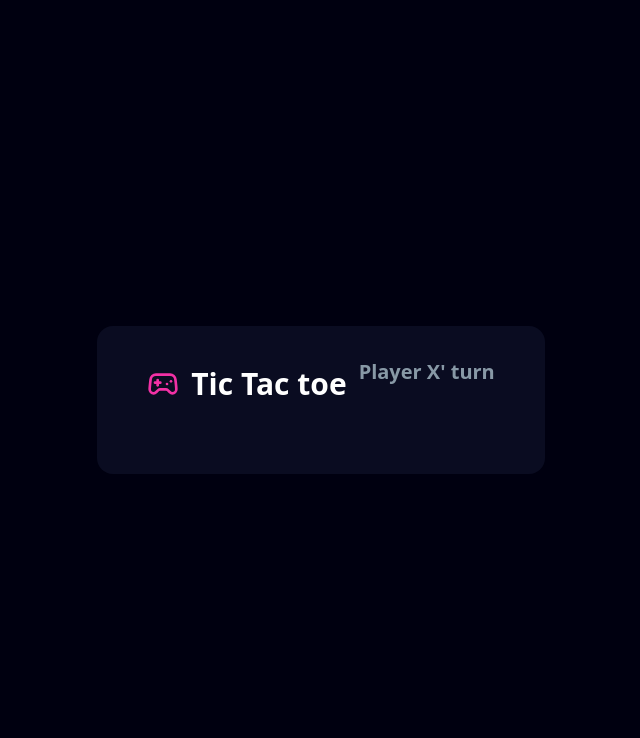
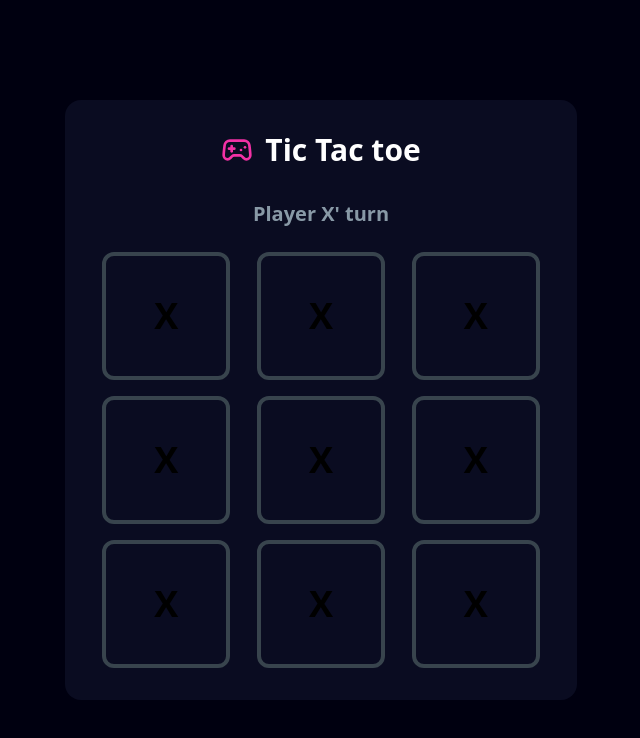
Before and after one commit to CriptX-42/tic-tac-toe, a React (Vite) app: page / in a window 1280 px wide. Shown: the top 738 px of the page, without its empty margins (319-959 px from the left). Built offline with nearby package versions, Linux system fonts and the light colour scheme.

Commit message:
🎉  - Construindo board

```diff
--- a/src/App.tsx
+++ b/src/App.tsx
@@ -1,21 +1,20 @@
 import { Gamepad2 } from "lucide-react";
+import Board from "./Board";
 
 function App() {
   return (
     <main className="flex min-h-screen flex-col items-center justify-center bg-blue-200">
-      <div className="w-full max-w-md rounded-2xl bg-blue-100 p-8">
+      <div className="w-full max-w-lg rounded-2xl bg-blue-100 p-8">
         <div className="mb-8 flex items-center justify-center gap-3">
           <Gamepad2 className="h-8 w-8 text-pink" />
           <h1 className="text-center text-3xl font-bold text-white">
             Tic Tac toe
           </h1>
-
-          <div className="mb-6 text-center">
-            <p className="text-xl font-semibold text-gray-100">
-              Player X' turn{" "}
-            </p>
-          </div>
         </div>
+        <div className="mb-6 text-center">
+          <p className="text-xl font-semibold text-gray-100">Player X' turn </p>
+        </div>
+        <Board />
       </div>
     </main>
   );
--- /dev/null
+++ b/src/Board.tsx
@@ -0,0 +1,21 @@
+import Square from "./Square";
+
+function Board() {
+  return (
+    <div className="grid max-w-[28rem] grid-cols-3 gap-4">
+      <Square />
+      <Square />
+      <Square />
+
+      <Square />
+      <Square />
+      <Square />
+
+      <Square />
+      <Square />
+      <Square />
+    </div>
+  );
+}
+
+export default Board;
--- /dev/null
+++ b/src/Square.tsx
@@ -0,0 +1,9 @@
+function Square() {
+  return (
+    <button className="mx-auto h-32 w-32 rounded-xl border-4 border-gray-200 text-4xl font-bold">
+      X
+    </button>
+  );
+}
+
+export default Square;
```
